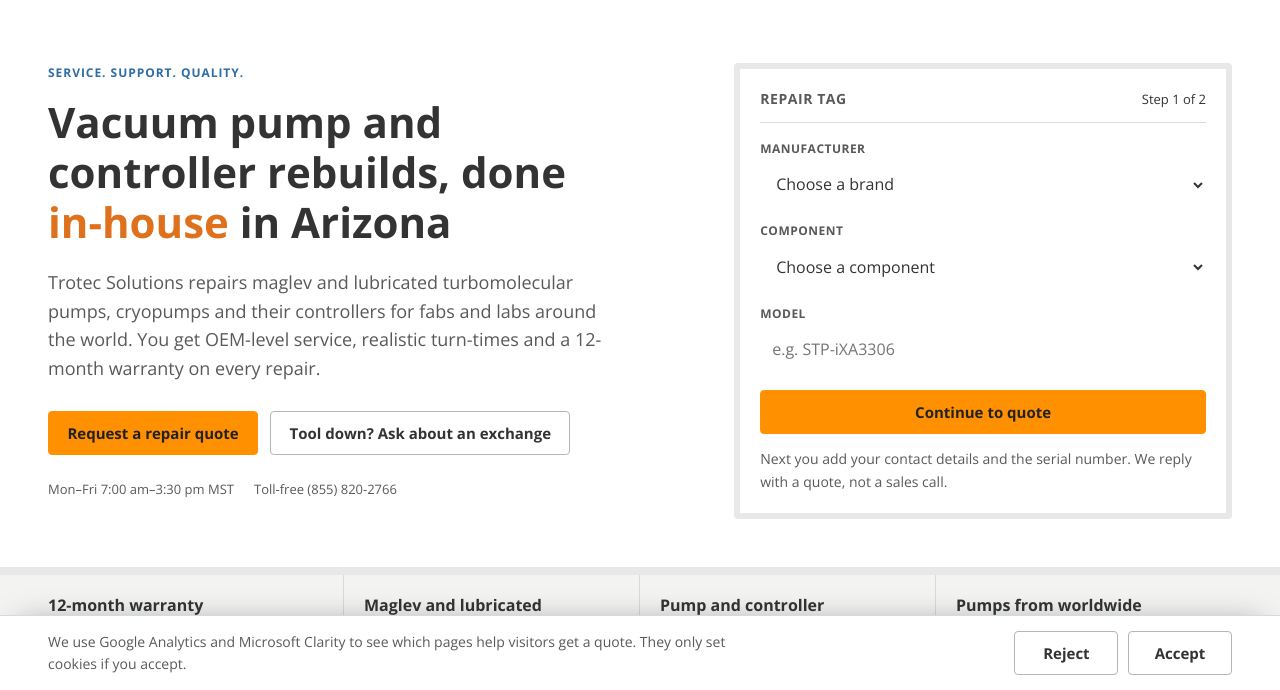
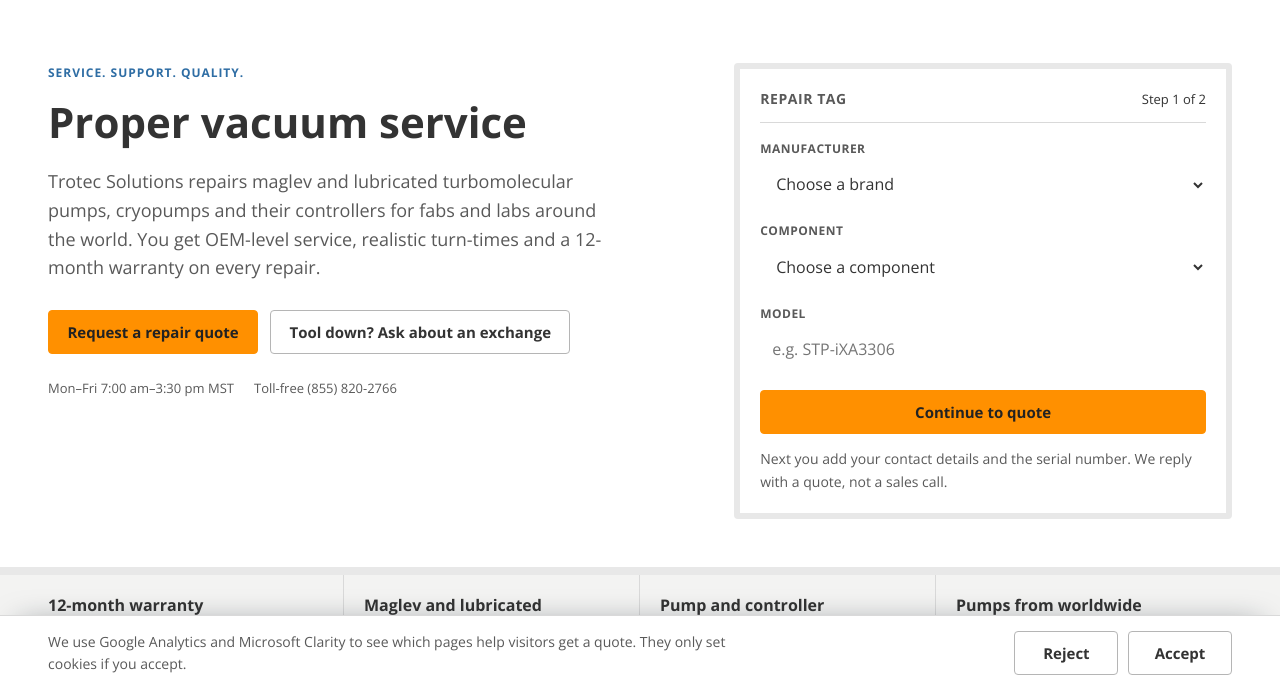
Before and after one commit to linksocially/staging-trotecsolutions-com, a plain HTML site: page index.html in a window 1280 px wide. Shown: the part 110-800 px from the top of the page. Drawn offline with nearby package versions, Linux system fonts and the light colour scheme.

Commit message:
Home H1: Proper vacuum service
Co-Authored-By: Claude Opus 5.5 <noreply@anthropic.com>
Claude-Session: https://claude.ai/code/session_01Rec1RXBH5Q9AP7VEiSQGa8

```diff
--- a/index.html
+++ b/index.html
@@ -171,7 +171,7 @@
   <div class="wrap hero-grid">
     <div>
       <p class="eyebrow">Service. Support. Quality.</p>
-      <h1 id="h1">Vacuum pump and controller rebuilds, done <em>in-house</em> in Arizona</h1>
+      <h1 id="h1">Proper vacuum service</h1>
       <p class="lede">Trotec Solutions repairs maglev and lubricated turbomolecular pumps, cryopumps and their controllers for fabs and labs around the world. You get OEM-level service, realistic turn-times and a 12-month warranty on every repair.</p>
       <div class="hero-actions"><a class="btn btn-primary" href="/request-a-quote/" data-hva="cta_click" data-hva-cta="request_quote" data-hva-location="hero">Request a repair quote</a><a class="btn btn-ghost" href="/turbo-pump-exchange/" data-hva="cta_click" data-hva-cta="exchange_inquiry" data-hva-location="hero">Tool down? Ask about an exchange</a></div>
       <p class="hero-meta mono"><span>Mon–Fri 7:00 am–3:30 pm MST</span><span>Toll-free (855) 820-2766</span></p>
```
